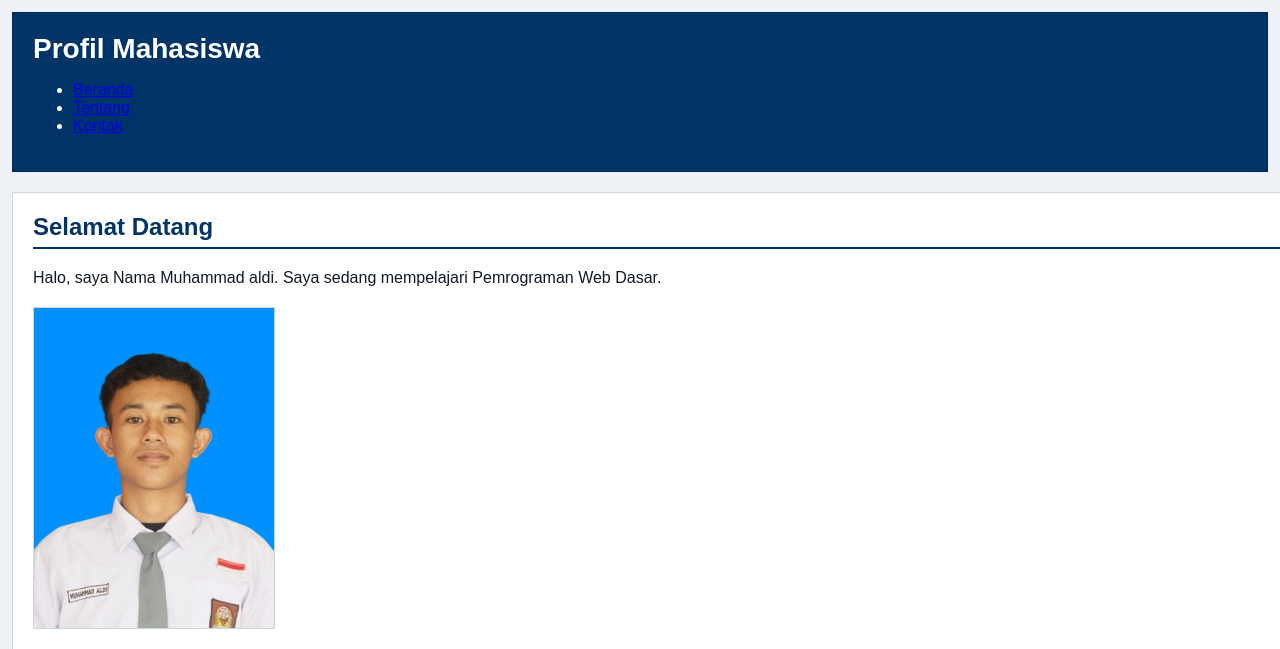
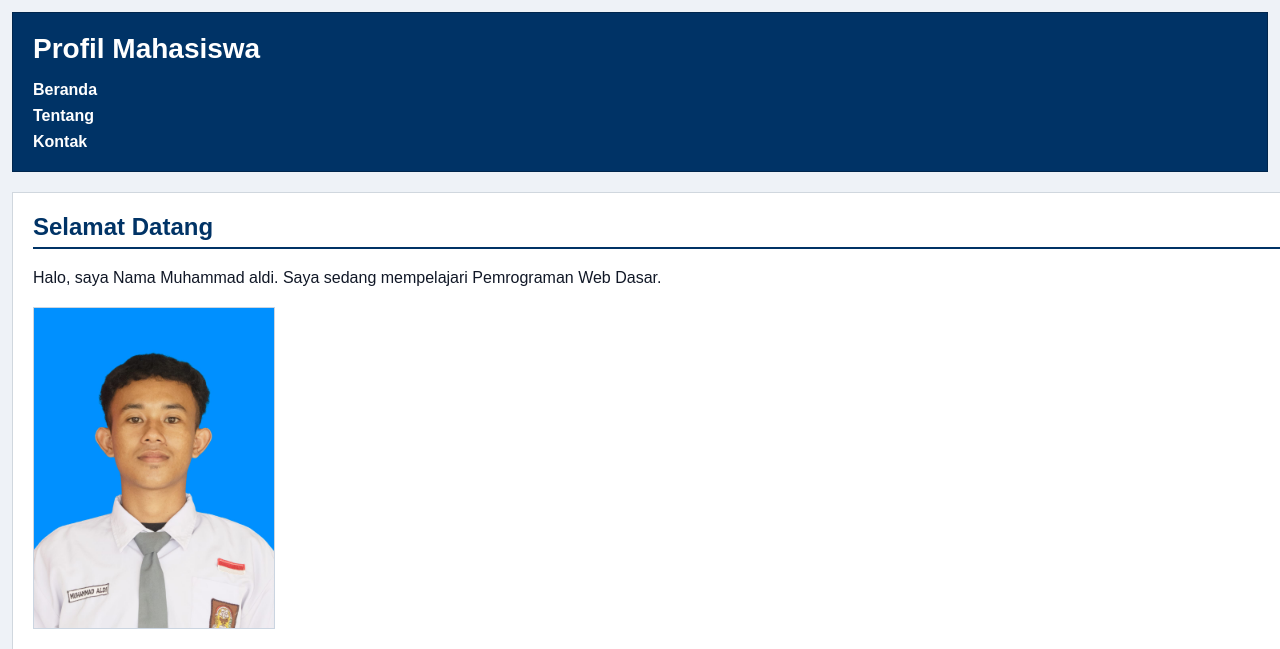
Before and after one commit to 2611500020-dion/2611500020-PWD-ti1j-2627, a PHP site: page /pertemuan-04/index.html in a window 1280 px wide. Shown: the top 649 px of the page. Run offline with PHP 8.4, Linux system fonts and the light colour scheme.

Commit message:
terapkan flexbox pada navigasi p4

```diff
--- a/pertemuan-04/style.css
+++ b/pertemuan-04/style.css
@@ -22,6 +22,23 @@ border: 1px solid #00264d;
 header h1 {
 margin: 0 0 16px;
 font-size: 28px;
+}
+
+nav ul {
+display: flex;
+flex-direction: column;
+justify-content: flex-start;
+align-items: flex-start;
+gap: 8px;
+margin: 0;
+padding: 0;
+list-style: none;
+}
+
+nav a {
+color: #ffffff;
+font-weight: bold;
+text-decoration: none;
 }
 
 section {
```
